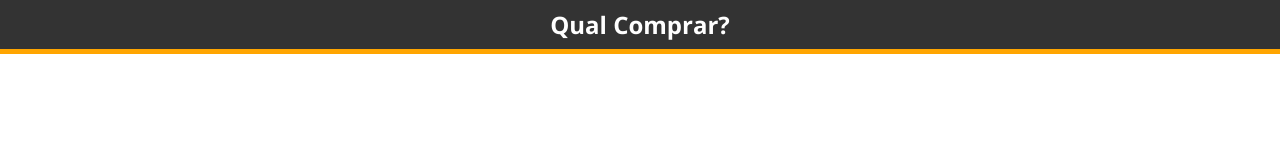
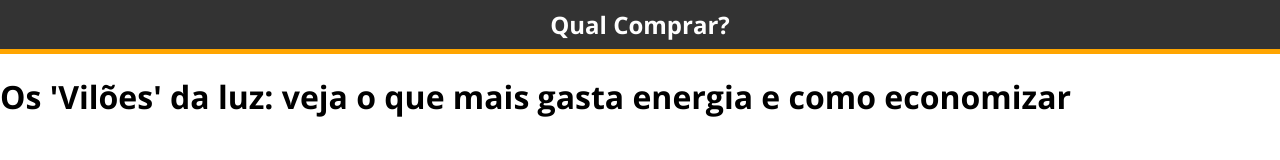
Before and after one commit to vinisantos1096/ProgramadorBR, a plain HTML site: page Desafio2/index.html in a window 1280 px wide. Drawn offline with nearby package versions, Linux system fonts and the light colour scheme.

Commit message:
criando header do desafio

```diff
--- a/Desafio2/index.html
+++ b/Desafio2/index.html
@@ -11,5 +11,12 @@
 </head>
 <body>
     <div class="top-bar">Qual Comprar?</div>
+    <div class="container">
+        <div class="header">
+            <h1 class="headline">
+                Os 'Vilões' da luz: veja o que mais gasta energia e como economizar
+            </h1>
+        </div>
+    </div>
 </body>
 </html>
```
